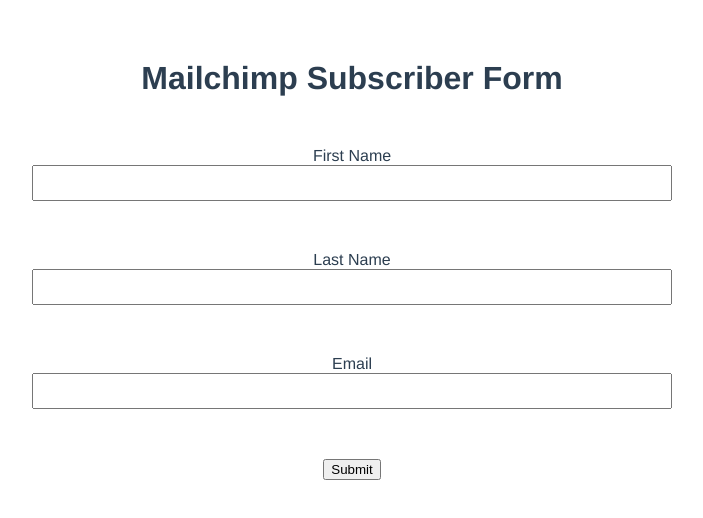
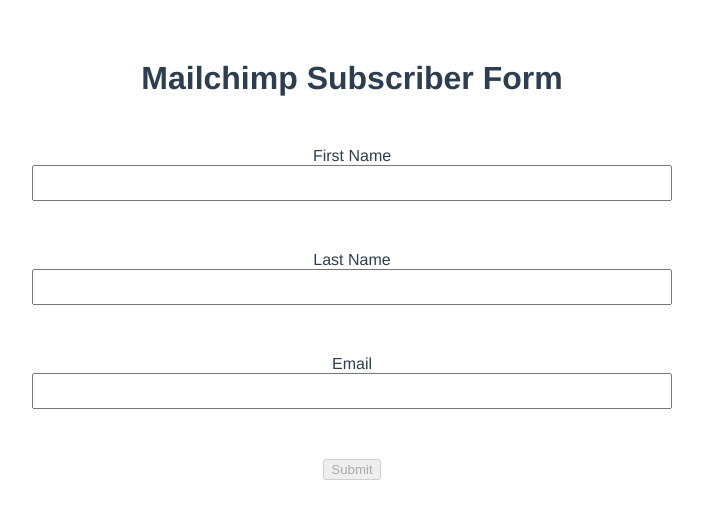
Before and after one commit to nguyntony/mailchimp, a Vue app: page / in a window 1280 px wide. Shown: the top 518 px of the page, without its empty margins (288-991 px from the left). Built offline with nearby package versions, Linux system fonts and the light colour scheme.

Commit message:
added small options

```diff
--- a/src/components/MailchimpSubForm.vue
+++ b/src/components/MailchimpSubForm.vue
@@ -3,13 +3,14 @@
     <!-- form -->
     <div v-if="!formState.completed">
       <h1>Mailchimp Subscriber Form</h1>
-      <validation-observer v-slot="{ handleSubmit }" slim>
+      <validation-observer v-slot="{ handleSubmit, invalid }" slim>
         <form @submit.prevent="handleSubmit(onSubmit)">
           <!-- first name -->
           <validation-provider
             name="first-name"
             rules="required|alpha"
             v-slot="{ errors }"
+            slim
           >
             <div class="field">
               <label>First Name</label>
@@ -23,6 +24,7 @@
             name="last-name"
             rules="required|alpha"
             v-slot="{ errors }"
+            slim
           >
             <div class="field">
               <label>Last Name</label>
@@ -36,6 +38,7 @@
             name="email"
             rules="required|email"
             v-slot="{ errors }"
+            slim
           >
             <div class="field">
               <label>Email</label>
@@ -45,7 +48,7 @@
           </validation-provider>
 
           <!-- submit -->
-          <input type="submit" value="Submit" />
+          <input type="submit" value="Submit" :disabled="invalid" />
         </form>
       </validation-observer>
     </div>
```
